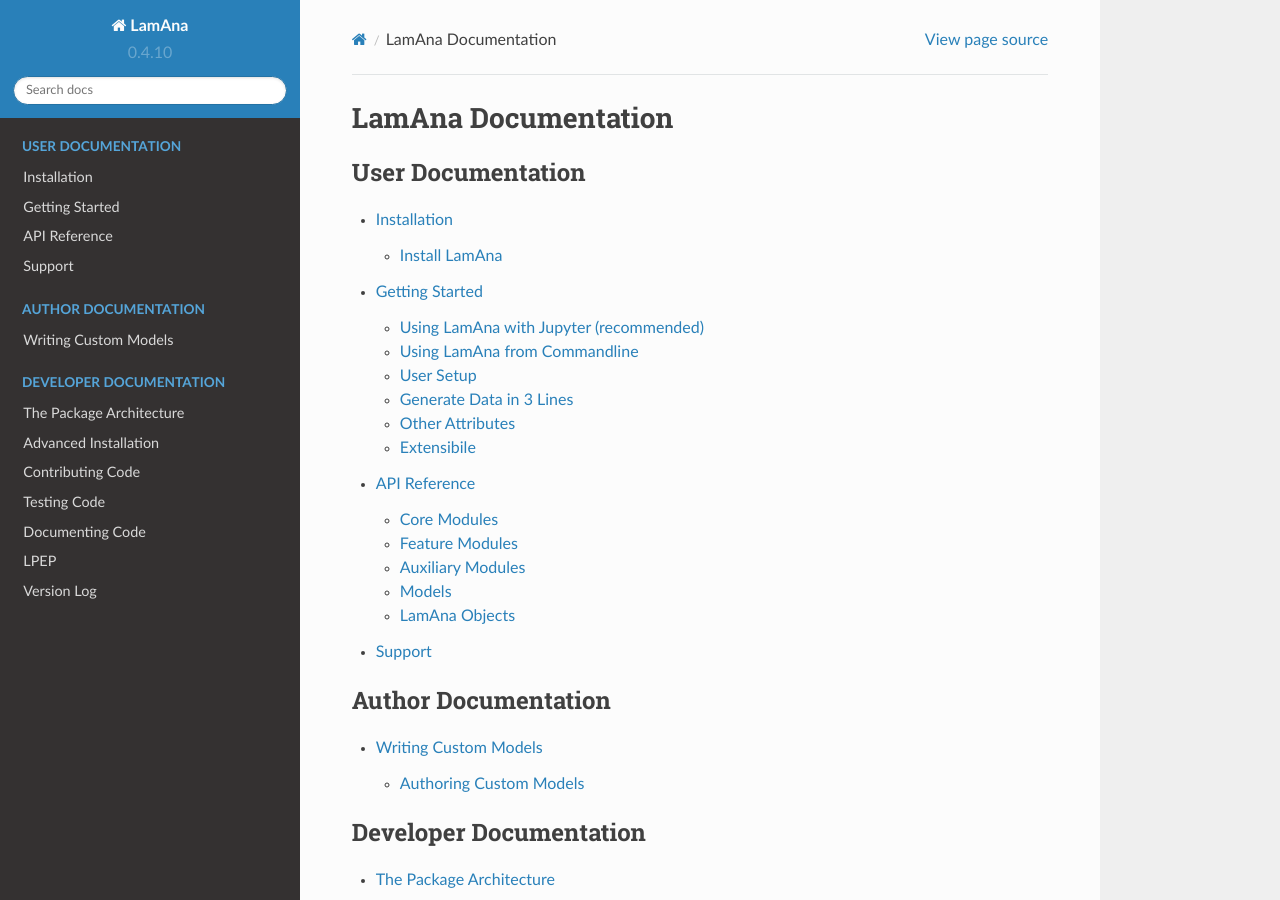
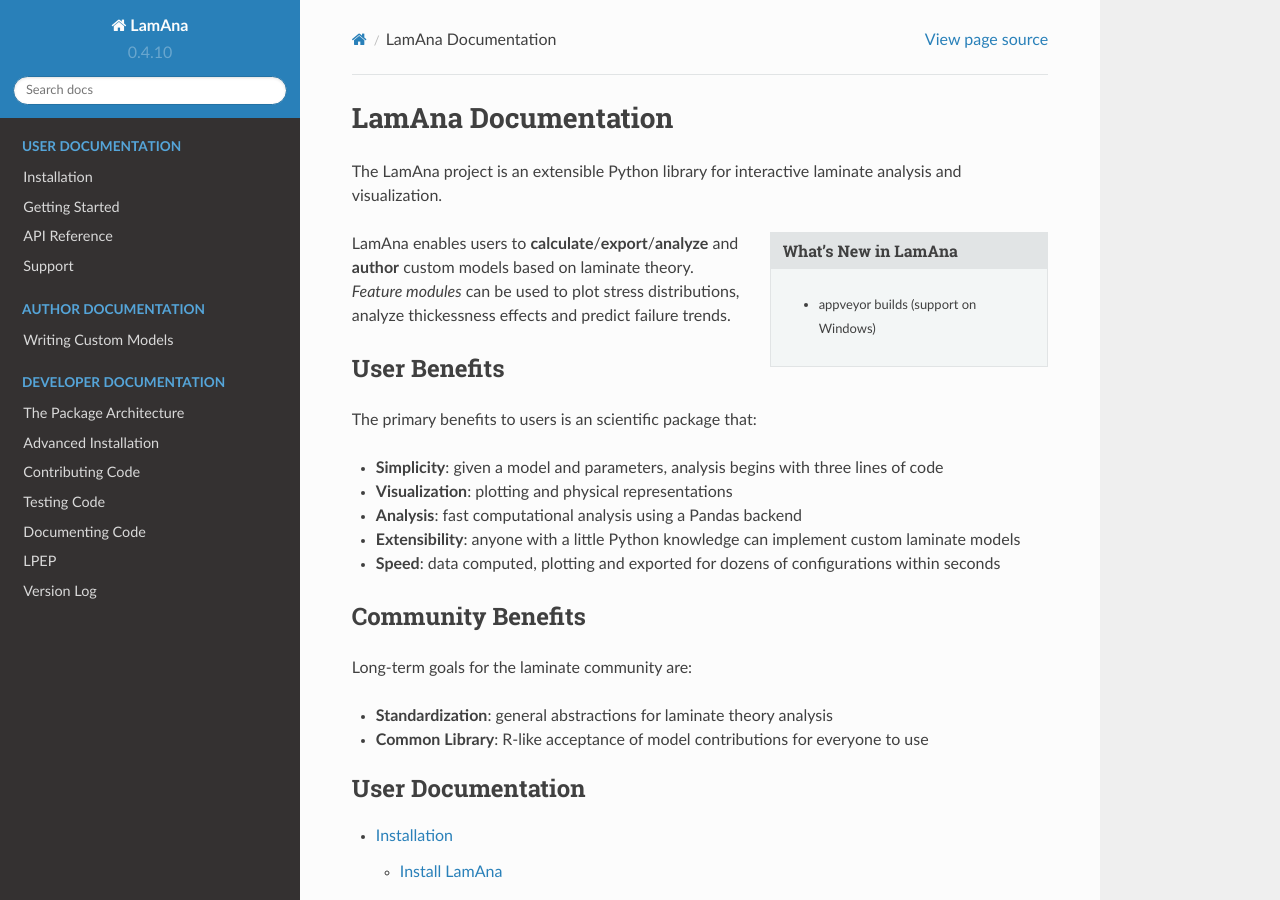
Before and after one commit to par2/lamana, a Sphinx documentation site: the page built from docs/index.rst, in a window 1280 px wide and 900 px high. Built offline with Sphinx 7.4.7 and the Read the Docs theme 2.0.0, drawn with Linux system fonts in a browser that asks for light colours; pages that are not in the unit, such as notebooks, are missing from menus.

```diff
--- a/docs/index.rst
+++ b/docs/index.rst
@@ -7,6 +7,45 @@
 ====================
 LamAna Documentation
 ====================
+
+.. TODO: Not sure why the pdf renders this section incorrectly on RTD.
+
+The LamAna project is an extensible Python library for interactive laminate
+analysis and visualization.
+
+.. sidebar:: What's New in LamAna
+
+   - appveyor builds (support on Windows)
+
+LamAna enables users to **calculate**/**export**/**analyze** and
+**author** custom models based on laminate theory.  *Feature modules*  can be
+used to plot stress distributions, analyze thickessness effects and
+predict failure trends.
+
+User Benefits
+-------------
+
+The primary benefits to users is an scientific package that:
+
+-  **Simplicity**: given a model and parameters, analysis begins with
+   three lines of code
+-  **Visualization**: plotting and physical representations
+-  **Analysis**: fast computational analysis using a Pandas backend
+-  **Extensibility**: anyone with a little Python knowledge can
+   implement custom laminate models
+-  **Speed**: data computed, plotting and exported for dozens of
+   configurations within seconds
+
+Community Benefits
+------------------
+
+Long-term goals for the laminate community are:
+
+-  **Standardization**: general abstractions for laminate theory
+   analysis
+-  **Common Library**: R-like acceptance of model contributions for
+   everyone to use
+
 
 .. _gallery-docs:
 
```
